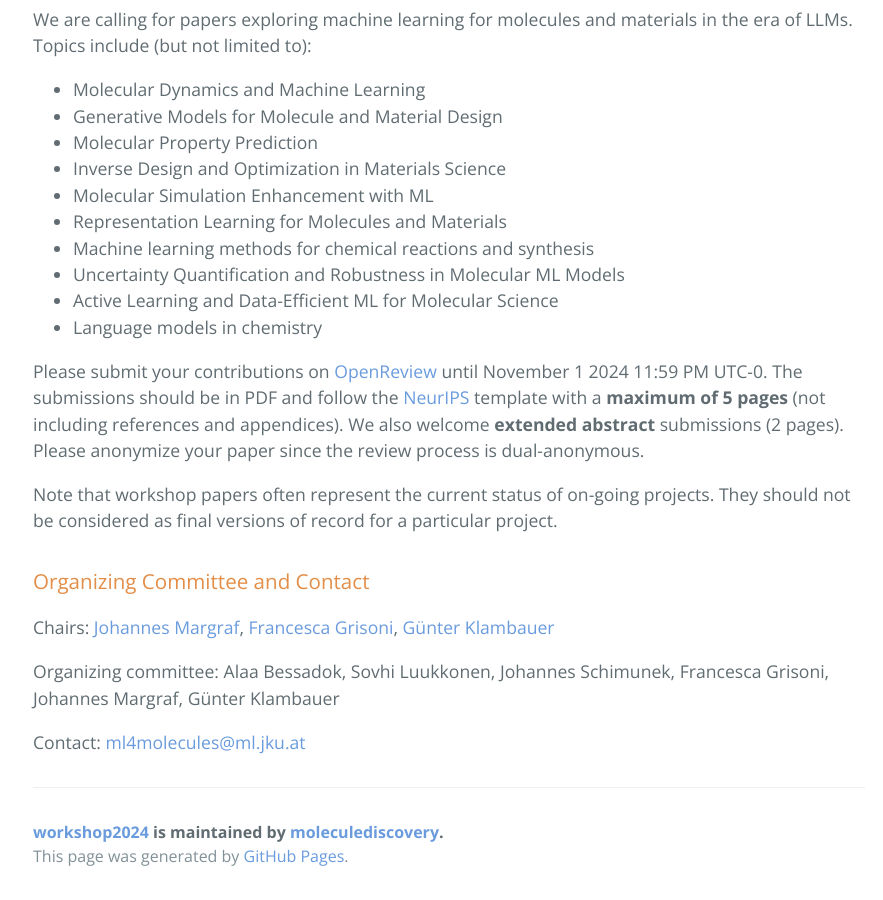
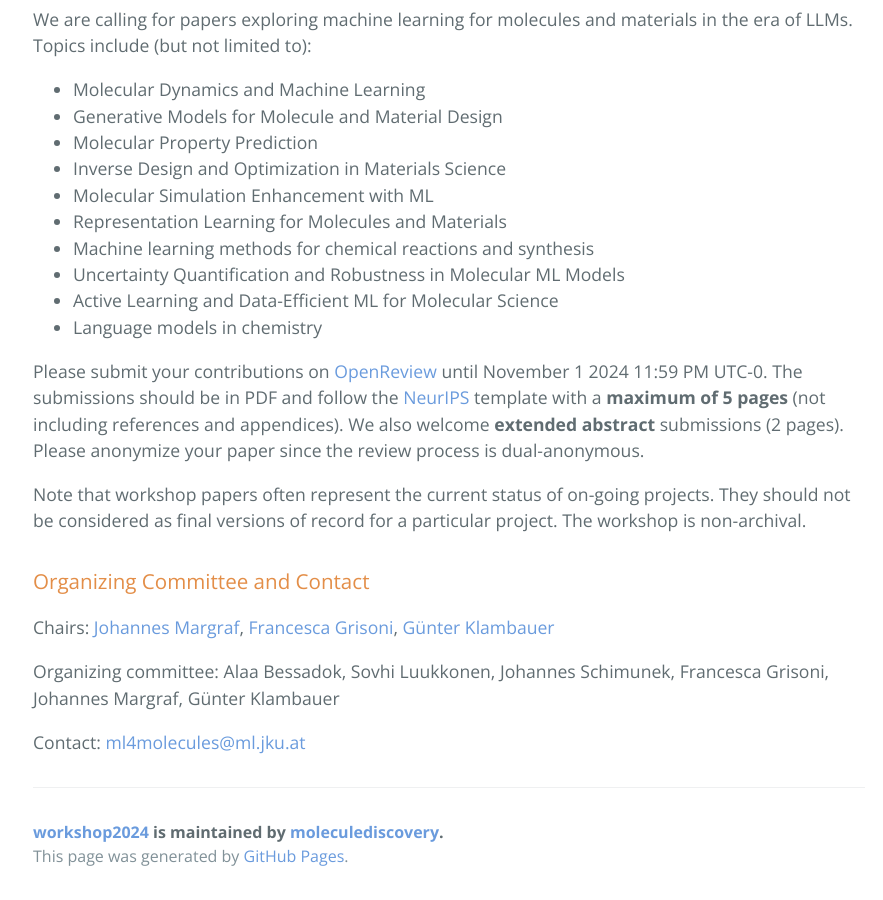
Before and after one commit to moleculediscovery/workshop2024, a Jekyll site: the page built from index.md, in a window 1280 px wide and 900 px high, scrolled down 2215 px. Shown: the whole window, without its empty margins (191-1074 px from the left). Built offline with Jekyll 4.4.1, drawn with Linux system fonts in a browser that asks for light colours; our own code applies the rules of GitHub Pages for plain Markdown files.

Commit message:
Update index.md

```diff
--- a/index.md
+++ b/index.md
@@ -56,7 +56,7 @@ We are calling for papers exploring machine learning for molecules and materials
 
 Please submit your contributions on [OpenReview](https://openreview.net/group?id=ELLIS.eu/2024/Workshop/ML4Molecules) until November 1 2024 11:59 PM UTC-0. The submissions should be in PDF and follow the [NeurIPS](https://neurips.cc/Conferences/2024/CallForPapers) template with a **maximum of 5 pages** (not including references and appendices). We also welcome **extended abstract** submissions (2 pages). Please anonymize your paper since the review process is dual-anonymous.
 
-Note that workshop papers often represent the current status of on-going projects. They should not be considered as final versions of record for a particular project.
+Note that workshop papers often represent the current status of on-going projects. They should not be considered as final versions of record for a particular project. The workshop is non-archival.
 
 ### Organizing Committee and Contact
 Chairs: [Johannes Margraf](https://www.fhi.mpg.de/645847/margraf_group), [Francesca Grisoni](https://molecularmachinelearning.com/), [Günter Klambauer](https://www.jku.at/institut-fuer-machine-learning/ueber-uns/team/univ-prof-mag-dr-guenter-klambauer/)
```
